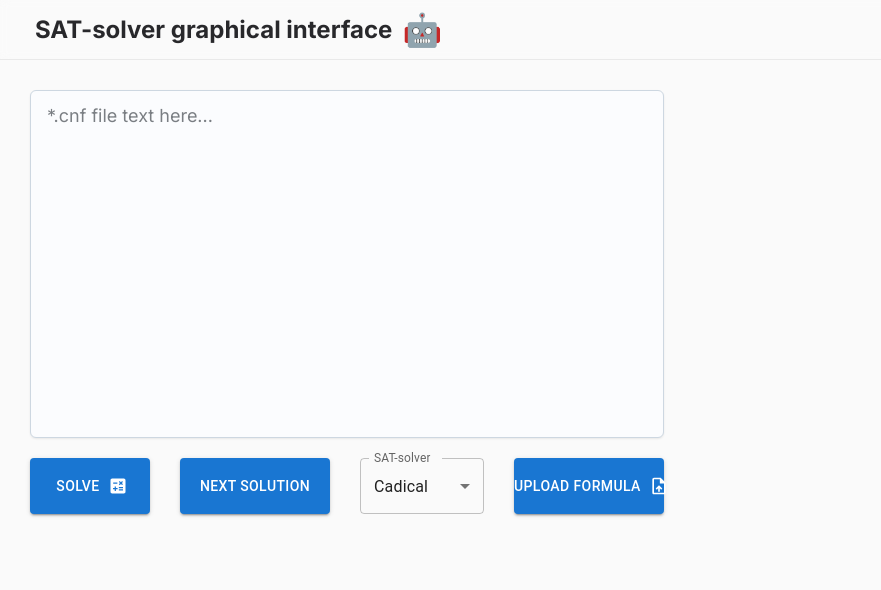
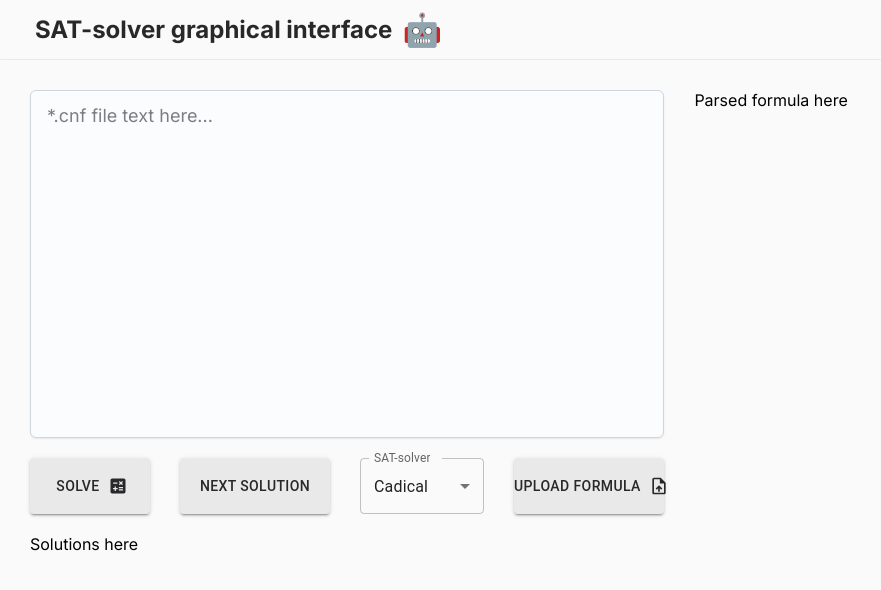
Before and after one commit to vvvvvvvector/SAT-solver-graphical-interface-client, a React (Vite) app: page / in a window 1280 px wide. Shown: the top 590 px of the page, without its empty margins (0-881 px from the left). Built offline with nearby package versions, Linux system fonts and the light colour scheme.

Commit message:
refactoring n

```diff
--- a/src/App.tsx
+++ b/src/App.tsx
@@ -31,13 +31,19 @@ export default function App() {
             <CnfTextarea />
             <Controls setSolutions={setSolutions} setParsedCnf={setParsedCnf} />
           </CnfContext.Provider>
-          {solutions.length > 0 && <Solutions solutions={solutions} />}
+          {solutions.length > 0 ? (
+            <Solutions solutions={solutions} />
+          ) : (
+            "Solutions here"
+          )}
         </div>
         {solutions.length > 0 && <div className="separator"></div>}
-        {parsedCnf.length > 0 && (
+        {parsedCnf.length > 0 ? (
           <div className="right">
             <Formula clauses={parsedCnf} />
           </div>
+        ) : (
+          "Parsed formula here"
         )}
       </div>
     </>
--- a/src/components/Clause/Clause.module.scss
+++ b/src/components/Clause/Clause.module.scss
@@ -1,9 +1,32 @@
+.container {
+  position: relative;
+
+  svg {
+    visibility: hidden;
+    position: absolute;
+    right: -6px;
+    top: -7px;
+    cursor: pointer;
+
+    path {
+      fill: #28282b;
+    }
+
+    &:hover {
+      visibility: visible;
+    }
+  }
+
   .clause {
     display: flex;
     flex-wrap: wrap;
 
     &:hover {
-    background-color: aquamarine;
+      background-color: rgb(204, 203, 203);
+    }
+
+    &:hover + svg {
+      visibility: visible;
     }
 
     li {
@@ -15,3 +38,4 @@
       }
     }
   }
+}
--- a/src/components/Clause/Clause.tsx
+++ b/src/components/Clause/Clause.tsx
@@ -26,7 +26,8 @@ export const Clause: React.FC<{ clause: ClauseType }> = ({ clause }) => {
   };
 
   return (
-    <ul className={styles.clause} onClick={onClickClause}>
+    <div className={styles.container}>
+      <ul className={styles.clause}>
         <p>(</p>
         {clause.variables.map((i, index) => (
           <li key={index}>
@@ -36,5 +37,19 @@ export const Clause: React.FC<{ clause: ClauseType }> = ({ clause }) => {
         ))}
         <p>)</p>
       </ul>
+      <svg
+        onClick={onClickClause}
+        width="13"
+        height="13"
+        viewBox="0 0 10 10"
+        fill="none"
+        xmlns="http://www.w3.org/2000/svg"
+      >
+        <path
+          d="M6.24741 5L9.73899 1.50842C9.9047 1.343 9.99791 1.11853 9.99812 0.884393C9.99832 0.650251 9.90551 0.425617 9.74009 0.259907C9.57468 0.0941973 9.35021 0.000986589 9.11606 0.000779811C8.88192 0.000573033 8.65729 0.0933872 8.49158 0.258804L5 3.75038L1.50842 0.258804C1.34271 0.0930948 1.11796 0 0.883613 0C0.649264 0 0.424514 0.0930948 0.258804 0.258804C0.0930948 0.424514 0 0.649264 0 0.883613C0 1.11796 0.0930948 1.34271 0.258804 1.50842L3.75038 5L0.258804 8.49158C0.0930948 8.65729 0 8.88204 0 9.11639C0 9.35074 0.0930948 9.57549 0.258804 9.7412C0.424514 9.90691 0.649264 10 0.883613 10C1.11796 10 1.34271 9.90691 1.50842 9.7412L5 6.24962L8.49158 9.7412C8.65729 9.90691 8.88204 10 9.11639 10C9.35074 10 9.57549 9.90691 9.7412 9.7412C9.90691 9.57549 10 9.35074 10 9.11639C10 8.88204 9.90691 8.65729 9.7412 8.49158L6.24741 5Z"
+          fill="#E3E3E3"
+        />
+      </svg>
+    </div>
   );
 };
--- a/src/components/Controls/Controls.tsx
+++ b/src/components/Controls/Controls.tsx
@@ -20,6 +20,14 @@ import solvers from "./solvers.json";
 import styles from "./Controls.module.scss";
 
 import CnfContext from "../../context/CnfContext";
+
+const buttonsStyle = {
+  color: "#28282b",
+  backgroundColor: "#e9e9e9",
+  "&:hover": {
+    backgroundColor: "#c0c0c0",
+  },
+};
 
 export const Controls: React.FC<ControlsType> = ({
   setParsedCnf,
@@ -45,7 +53,9 @@ export const Controls: React.FC<ControlsType> = ({
         if (response.data.satisfiable) {
           setParsedCnf(response.data.clauses);
           setSolutions([response.data.model]);
-          toast.success("Successfully solved!");
+          toast.success("Satisfiable!");
+        } else {
+          toast.error("Unsatisfiable!");
         }
       } else {
         toast.error("Input can't be empty!");
@@ -102,10 +112,7 @@ export const Controls: React.FC<ControlsType> = ({
   return (
     <div className={styles.panel}>
       <Button
-        sx={{
-          maxWidth: "120px",
-          width: "100%",
-        }}
+        sx={{ ...buttonsStyle, maxWidth: "120px", width: "100%" }}
         onClick={onClickSolve}
         disabled={loading}
         endIcon={<CalculateIcon />}
@@ -115,6 +122,7 @@ export const Controls: React.FC<ControlsType> = ({
       </Button>
       <Button
         sx={{
+          ...buttonsStyle,
           maxWidth: "160px",
           width: "100%",
           whiteSpace: "nowrap",
@@ -150,6 +158,7 @@ export const Controls: React.FC<ControlsType> = ({
       </FormControl>
       <Button
         sx={{
+          ...buttonsStyle,
           maxWidth: "240px",
           width: "100%",
           whiteSpace: "nowrap",
--- a/src/components/Formula/Formula.module.scss
+++ b/src/components/Formula/Formula.module.scss
@@ -6,7 +6,7 @@
   line-height: 31px;
   display: flex;
   flex-wrap: wrap;
-  margin-bottom: 20px;
+  margin-bottom: 25px;
   margin-top: 10px;
   font-size: 19px;
 
--- a/src/components/Solutions/Solutions.tsx
+++ b/src/components/Solutions/Solutions.tsx
@@ -1,6 +1,4 @@
 import React from "react";
-
-import { Variable } from "../index";
 
 import { ClauseType } from "../../shared/types";
 
@@ -17,16 +15,12 @@ export const Solutions: React.FC<{ solutions: ClauseType[] }> = ({
           <div className="answers" key={clauseIndex}>
             {clause.variables.map((i, variableIndex) => (
               <div className={styles["answer"]} key={variableIndex}>
-                <Variable
-                  variable={{
-                    id: variableIndex,
-                    index: Math.abs(i),
-                    clauseId: clause.id,
-                  }}
-                />
+                <div>
+                  x<sub>{Math.abs(i)}</sub>
+                </div>
                 <span className={styles["equals"]}>=</span>
                 <span className={i > 0 ? styles["red"] : styles["green"]}>
-                  {i > 0 ? "FALSE" : "TRUE"}
+                  {i > 0 ? "False" : "True"}
                 </span>
               </div>
             ))}
```
Lines whose indentation alone changed are shown as unchanged.
